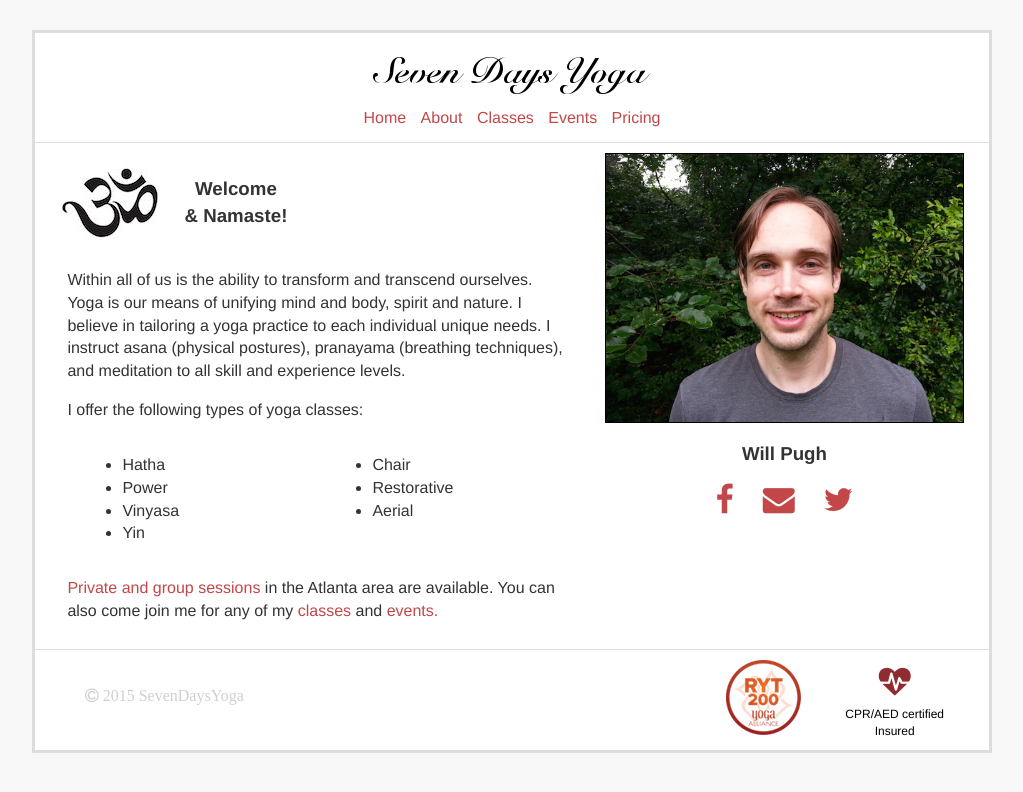
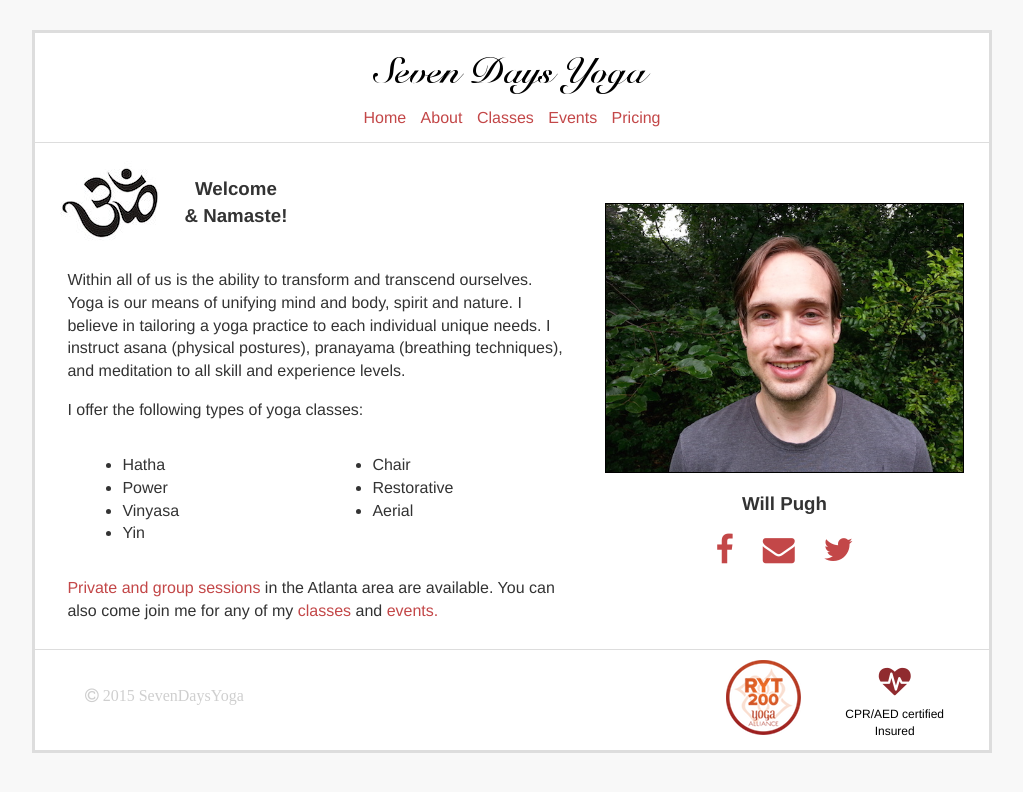
Before and after one commit to sevendaysyoga/sevendaysyoga.github.io, a Jekyll site: the page built from index.html, in a window 1280 px wide. Shown: the top 792 px of the page, without its empty margins (128-1151 px from the left). Built offline with Jekyll 4.4.1, drawn with Linux system fonts in a browser that asks for light colours; nearby versions of some CDN libraries.

Commit message:
favicon.ico

```diff
--- a/_sass/_home.scss
+++ b/_sass/_home.scss
@@ -23,6 +23,7 @@
 #will {
 	max-width:400px;
 	margin:0 auto;
+	padding-top:50px;
 
 	h3 {
 		text-align:center;
--- a/_sass/_variables.scss
+++ b/_sass/_variables.scss
@@ -2,6 +2,7 @@
 $background-color:#F8F8F8;
 $font-color: #222;
 $header-color:#fff;
+$body-color:#fff;
 $logo-color: #555;
 
 $link-color:#C34748;
--- a/css/main.scss
+++ b/css/main.scss
@@ -39,7 +39,7 @@ a:hover {
 }
 
 .content {
-	background:$header-color;
+	background:$body-color;
 	padding:10px;
 }
 
```
Also changed, not shown: favicon.ico (added).
